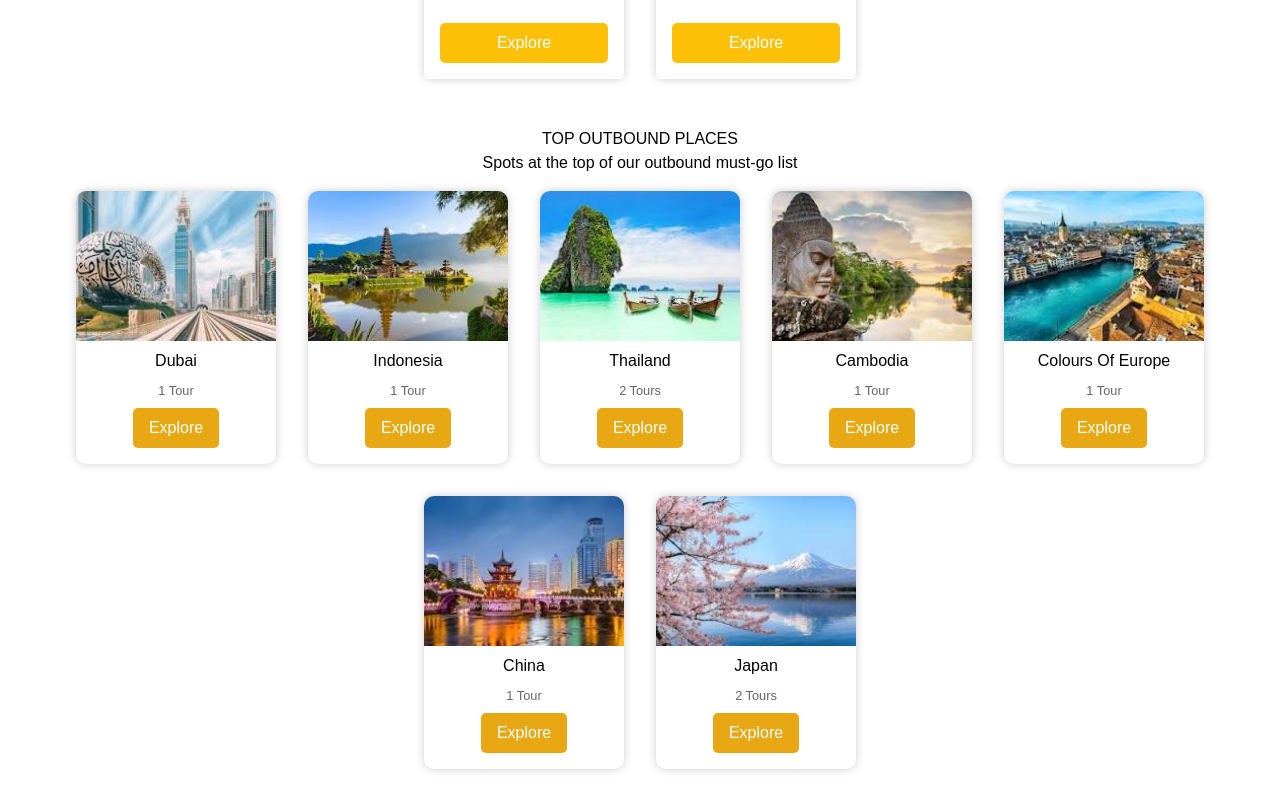
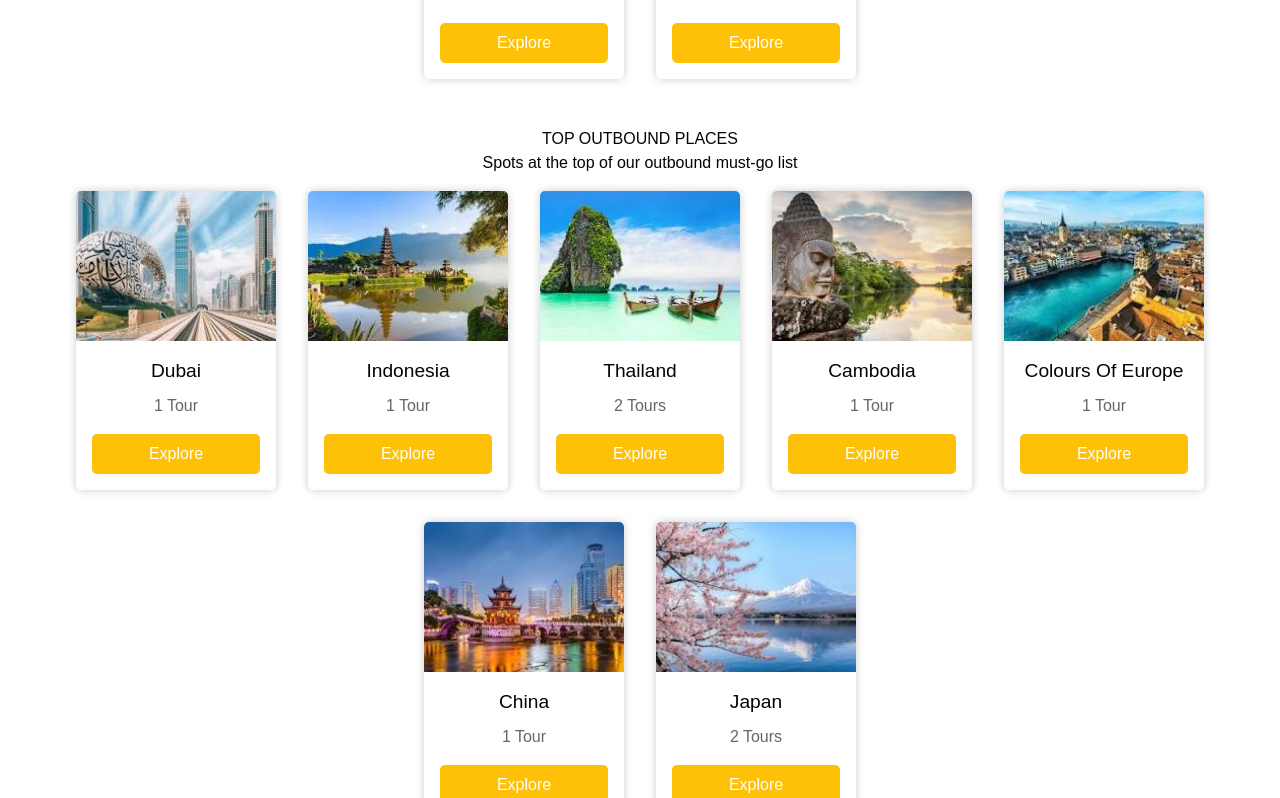
Before and after one commit to aastutijha/Travelsite, a React (Vite) app: page / in a window 1280 px wide. Shown: the part 2202-3000 px from the top of the page. Built offline with nearby package versions, Linux system fonts and the light colour scheme.

Commit message:
fixed the outbound stuff

```diff
--- a/src/components/Submain/OutboundPlaces.jsx
+++ /dev/null
@@ -1,49 +0,0 @@
-import React, { useState } from 'react';
-import './OutboundPlaces.css';
-import dubaiImage from '../../assets/dubai.jpeg';
-import indonesiaImage from '../../assets/indonesia.jpeg';
-import thailandImage from '../../assets/thailand.jpeg';
-import cambodiaImage from '../../assets/cambodia.jpeg';
-import europeImage from '../../assets/europe.jpeg';
-import chinaImage from '../../assets/china.jpeg';
-import japanImage from '../../assets/japan.jpeg';
-
-const OutboundPlaces = () => {
-  const [openFormIndex, setOpenFormIndex] = useState(null);
-  const [price, setPrice] = useState(0);
-  const [date, setDate] = useState('');
-
-  const handleOpenForm = (index) => {
-    setOpenFormIndex(index);
-  };
-
-
-  const placeCards = [
-    { image: dubaiImage, alt: "Dubai", title: "Dubai", tours: "1 Tour" },
-    { image: indonesiaImage, alt: "Indonesia", title: "Indonesia", tours: "1 Tour" },
-    { image: thailandImage, alt: "Thailand", title: "Thailand", tours: "2 Tours" },
-    { image: cambodiaImage, alt: "Cambodia", title: "Cambodia", tours: "1 Tour" },
-    { image: europeImage, alt: "Colours Of Europe", title: "Colours Of Europe", tours: "1 Tour" },
-    { image: chinaImage, alt: "China", title: "China", tours: "1 Tour" },
-    { image: japanImage, alt: "Japan", title: "Japan", tours: "2 Tours" },
-  ];
-
-  return (
-    <div className={`outbound-places ${openFormIndex !== null ? 'blur' : ''}`}>
-      <h2>TOP OUTBOUND PLACES</h2>
-      <p>Spots at the top of our outbound must-go list</p>
-      <div className="place-cards">
-        {placeCards.map((card, index) => (
-          <div className="place-card" key={index}>
-            <img src={card.image} alt={card.alt} />
-            <h3>{card.title}</h3>
-            <p>{card.tours}</p>
-            <button onClick={() => handleOpenForm(index)}>Explore</button>
-          </div>
-        ))}
-      </div>
-    </div>
-  );
-};
-
-export default OutboundPlaces;
--- /dev/null
+++ b/src/components/Submain/OutboundTours.jsx
@@ -0,0 +1,43 @@
+import React from 'react';
+import { Link } from 'react-router-dom';
+import './OutboundTours.css';
+import dubaiImage from '../../assets/dubai.jpeg';
+import indonesiaImage from '../../assets/indonesia.jpeg';
+import thailandImage from '../../assets/thailand.jpeg';
+import cambodiaImage from '../../assets/cambodia.jpeg';
+import europeImage from '../../assets/europe.jpeg';
+import chinaImage from '../../assets/china.jpeg';
+import japanImage from '../../assets/japan.jpeg';
+
+const OutboundTours = () => {
+  const tourCards = [
+    { image: dubaiImage, alt: "Dubai", title: "Dubai", tours: "1 Tour", id: 'dubai' },
+    { image: indonesiaImage, alt: "Indonesia", title: "Indonesia", tours: "1 Tour", id: 'indonesia' },
+    { image: thailandImage, alt: "Thailand", title: "Thailand", tours: "2 Tours", id: 'thailand' },
+    { image: cambodiaImage, alt: "Cambodia", title: "Cambodia", tours: "1 Tour", id: 'cambodia' },
+    { image: europeImage, alt: "Colours Of Europe", title: "Colours Of Europe", tours: "1 Tour", id: 'europe' },
+    { image: chinaImage, alt: "China", title: "China", tours: "1 Tour", id: 'china' },
+    { image: japanImage, alt: "Japan", title: "Japan", tours: "2 Tours", id: 'japan' },
+  ];
+
+  return (
+    <div className="outbound-places">
+      <h2>TOP OUTBOUND PLACES</h2>
+      <p>Spots at the top of our outbound must-go list</p>
+      <div className="tour-cards">
+        {tourCards.map((card, index) => (
+          <div className="tour-card" key={index}>
+            <img src={card.image} alt={card.alt} />
+            <div className="card-content">
+              <h3>{card.title}</h3>
+              <p>{card.tours}</p>
+              <Link to={`/tours/outbound/${card.id}`}>Explore</Link>
+            </div>
+          </div>
+        ))}
+      </div>
+    </div>
+  );
+};
+
+export default OutboundTours;
--- a/src/components/Submain/Submain.jsx
+++ b/src/components/Submain/Submain.jsx
@@ -11,7 +11,7 @@ import Australia from '../Submain/Tours/Popular Outbound/Australia';
 import Paris from '../Submain/Tours/Popular Outbound/Paris';
 import Tokyo from '../Submain/Tours/Popular Outbound/Tokyo';
 import InboundTours from './InboundTours';
-import OutboundPlaces from './OutboundPlaces';
+import OutboundTours from './OutboundTours';
 import { Link } from 'react-router-dom';
 
 const places = {
@@ -61,7 +61,7 @@ const Submain = () => {
       </div>
       {showForm && CurrentPlaceComponent && <CurrentPlaceComponent onClose={handleCloseForm} />}
       <InboundTours />
-      <OutboundPlaces/>
+      <OutboundTours/>
     </div>
   );
 };
--- a/src/components/Submain/Tours/Outbound/Indonesia.jsx
+++ b/src/components/Submain/Tours/Outbound/Indonesia.jsx
@@ -2,7 +2,7 @@
 const Indonesia = () => {
   return (
     <div>
-      choti lulli
+     ftjttjhtyj
     </div>
   )
 }
--- a/src/components/Submain/Tours/Outbound/Thailand.jsx
+++ b/src/components/Submain/Tours/Outbound/Thailand.jsx
@@ -1,10 +1,10 @@
 
-const Thiland = () => {
+const Thailand = () => {
   return (
     <div>
-      ah aha ah
+      sddfg
     </div>
   )
 }
 
-export default Thiland
+export default Thailand
--- a/src/index.jsx
+++ b/src/index.jsx
@@ -45,13 +45,13 @@ ReactDOM.render(
         <Route path="/tours/inbound/Rara" element={<Rara />} />
         <Route path="/tours/inbound/Chitwan" element={<Chitwan />} />
 
-        <Route path="/outbound/Indonesia" element={<Indonesia />} />
-        <Route path="/outbound/Europe" element={<Europe />} />
-        <Route path="/outbound/Dubai" element={<Dubai />} />
-        <Route path="/outbound/China" element={<China />} />
-        <Route path="/outbound/Japan" element={<Japan />} />
-        <Route path="/outbound/Thailand" element={<Thailand />} />
-        <Route path="/outbound/Cambodia" element={<Cambodia />} />
+        <Route path="/tours/outbound/Indonesia" element={<Indonesia />} />
+        <Route path="/tours/outbound/Europe" element={<Europe />} />
+        <Route path="/tours/outbound/Dubai" element={<Dubai />} />
+        <Route path="/tours/outbound/China" element={<China />} />
+        <Route path="/tours/outbound/Japan" element={<Japan />} />
+        <Route path="/tours/outbound/Thailand" element={<Thailand />} />
+        <Route path="/tours/outbound/Cambodia" element={<Cambodia />} />
       </Routes>
     </Router>
   </React.StrictMode>,
```
Also changed, not shown: src/components/Submain/OutboundTours.css (renamed from src/components/Submain/OutboundPlaces.css).
